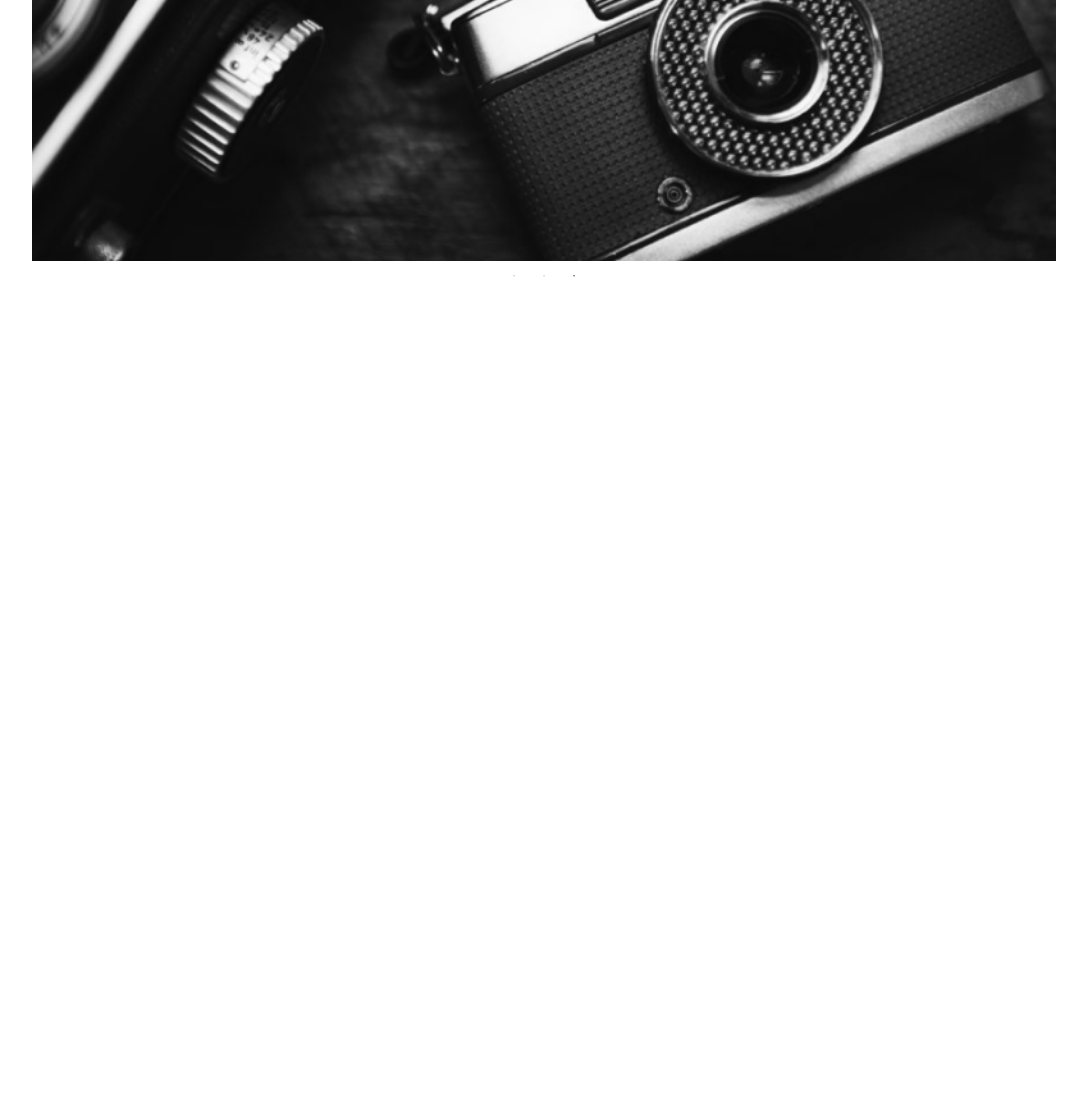
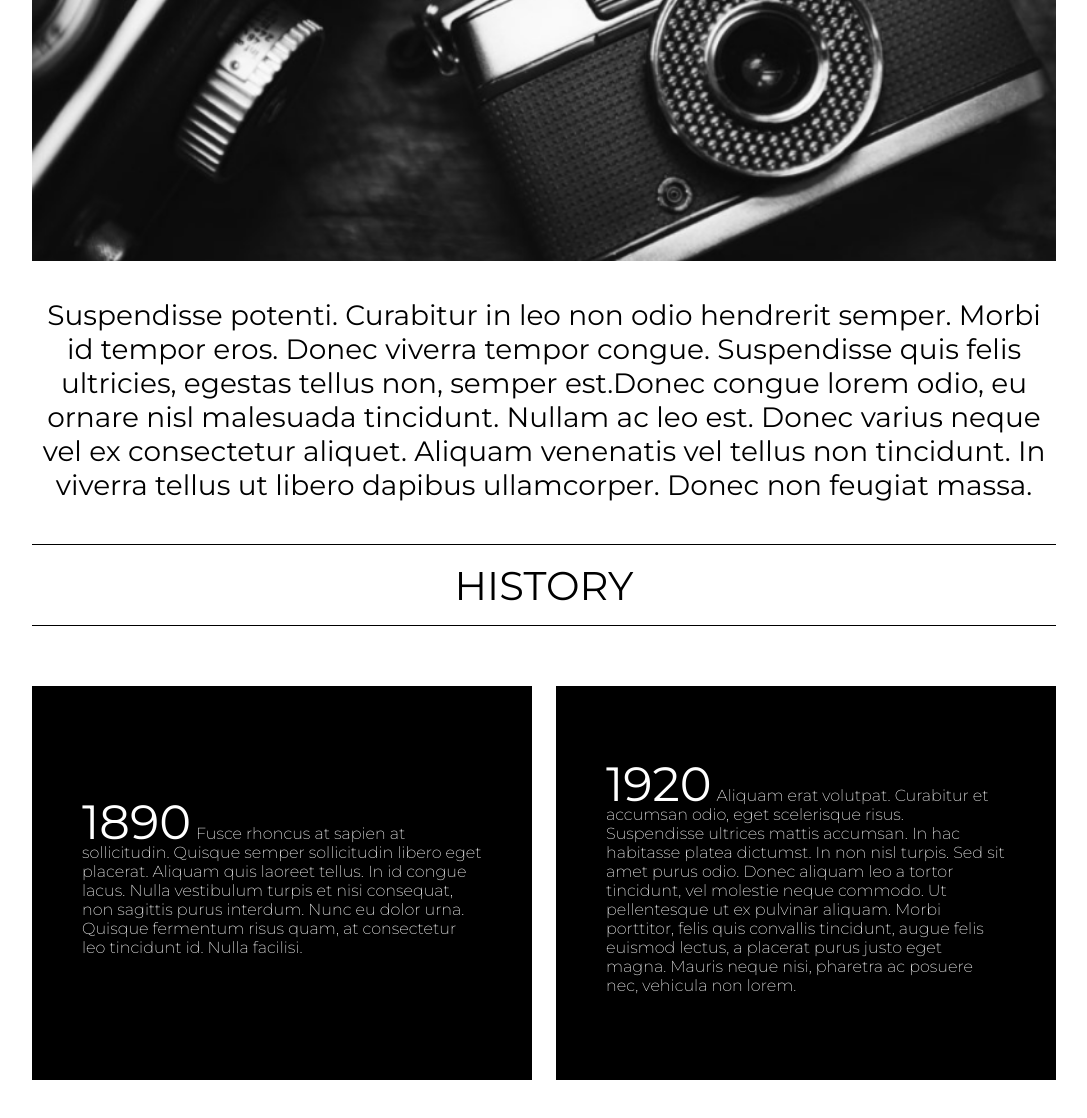
Before and after one commit to ella-chetvertak/adaptive, a plain HTML site: page index.html in a window 1280 px wide. Shown: the part 500-1618 px from the top of the page, without its empty margins (96-1183 px from the left). Before the commit the page ends 800 px from the top, so only its background shows below. Drawn offline with Linux system fonts and the light colour scheme; a web font is replaced by a local one.

Commit message:
main text commit

```diff
--- a/css/styles.css
+++ b/css/styles.css
@@ -42,6 +42,62 @@ ul {
 
 .nav-item:last-of-type .nav-item-link {
 	margin-right: 0;
+}
+
+.carousel {
+	margin-bottom: 37px;
+}
+
+.text-wrapper {
+	text-align: center;
+	font-size: 28px;
+	margin-bottom: 42px;
+}
+
+.box-wrapper {
+	height: 82px;
+	display: flex;
+	justify-content: center;
+	align-items: center;
+	border-top: 1px solid #000000;
+	border-bottom: 1px solid #000000;
+	margin-bottom: 60px;
+}
+
+.box-inner-text {
+	font-size: 40px;
+	text-transform: uppercase;
+	font-weight: 400;
+}
+
+.dark-boxes-wrapper {
+	width: 100%;
+	display: flex;
+	flex-direction: row;
+	justify-content: space-between;
+	margin-bottom: 60px;
+}
+
+.dark-box-wrapper {
+	background-color: #000000;
+	width: 500px;
+	height: 394px;
+	display: flex;
+	justify-content: center;
+	align-items: center;
+}
+
+.dark-box-text {
+	color: #fff;
+	width: 400px;
+	font-weight: 200;
+}
+
+.counter {
+	font-size: 48px;
+	line-height: 0.5;
+	margin-right: 5px;
+	font-weight: 400;
 }
 
 @media screen and (max-width: 1024px) {
--- a/index.html
+++ b/index.html
@@ -6,7 +6,7 @@
         <meta name="viewport" content="width=device-width, initial-scale=1">
         <link rel="preconnect" href="https://fonts.googleapis.com">
         <link rel="preconnect" href="https://fonts.gstatic.com" crossorigin>
-        <link href="https://fonts.googleapis.com/css2?family=Montserrat&display=swap" rel="stylesheet">
+        <link href="https://fonts.googleapis.com/css2?family=Montserrat:wght@100;200;400&display=swap" rel="stylesheet">
         <link rel="shortcut icon" href="img/favicon.ico">
         <link rel="stylesheet" href="css/slick.css">
         <link rel="stylesheet" href="css/slick-theme.css">
@@ -48,6 +48,16 @@
                     <img src="img/photo03.png" alt="Sea" width="100%">
                 </div>
             </div>
+            <p class="text-wrapper">Suspendisse potenti. Curabitur in leo non odio hendrerit semper. Morbi id tempor eros. Donec viverra tempor congue. Suspendisse quis felis ultricies, egestas tellus non, semper est.Donec congue lorem odio, eu ornare nisl malesuada tincidunt. Nullam ac leo est. Donec varius neque vel ex consectetur aliquet. Aliquam venenatis vel tellus non tincidunt. In viverra tellus ut libero dapibus ullamcorper. Donec non feugiat massa.</p>
+            <div class="box-wrapper"><h2 class="box-inner-text">history</h2></div>
+            <div class="dark-boxes-wrapper">
+                <div class="dark-box-wrapper">
+                    <p class="dark-box-text"><span class="counter">1890</span>Fusce rhoncus at sapien at sollicitudin. Quisque semper sollicitudin libero eget placerat. Aliquam quis laoreet tellus. In id congue lacus. Nulla vestibulum turpis et nisi consequat, non sagittis purus interdum. Nunc eu dolor urna. Quisque fermentum risus quam, at consectetur leo tincidunt id. Nulla facilisi.</p>
+                </div>
+                <div class="dark-box-wrapper">
+                    <p class="dark-box-text"><span class="counter">1920</span>Aliquam erat volutpat. Curabitur et accumsan odio, eget scelerisque risus. Suspendisse ultrices mattis accumsan. In hac habitasse platea dictumst. In non nisl turpis. Sed sit amet purus odio. Donec aliquam leo a tortor tincidunt, vel molestie neque commodo. Ut pellentesque ut ex pulvinar aliquam. Morbi porttitor, felis quis convallis tincidunt, augue felis euismod lectus, a placerat purus justo eget magna. Mauris neque nisi, pharetra ac posuere nec, vehicula non lorem.</p>
+                </div>
+            </div>
         </div>
         <script src="js/scripts.js"></script>
         <script src="js/jquery-3.6.0.js"></script>
@@ -56,7 +66,7 @@
             $(document).ready(function(){
                 $('.carousel').slick({
                     initialSlide: 2,
-                    dots:true,
+                    dots: false,
                     arrows:false
                 });
             });
```
